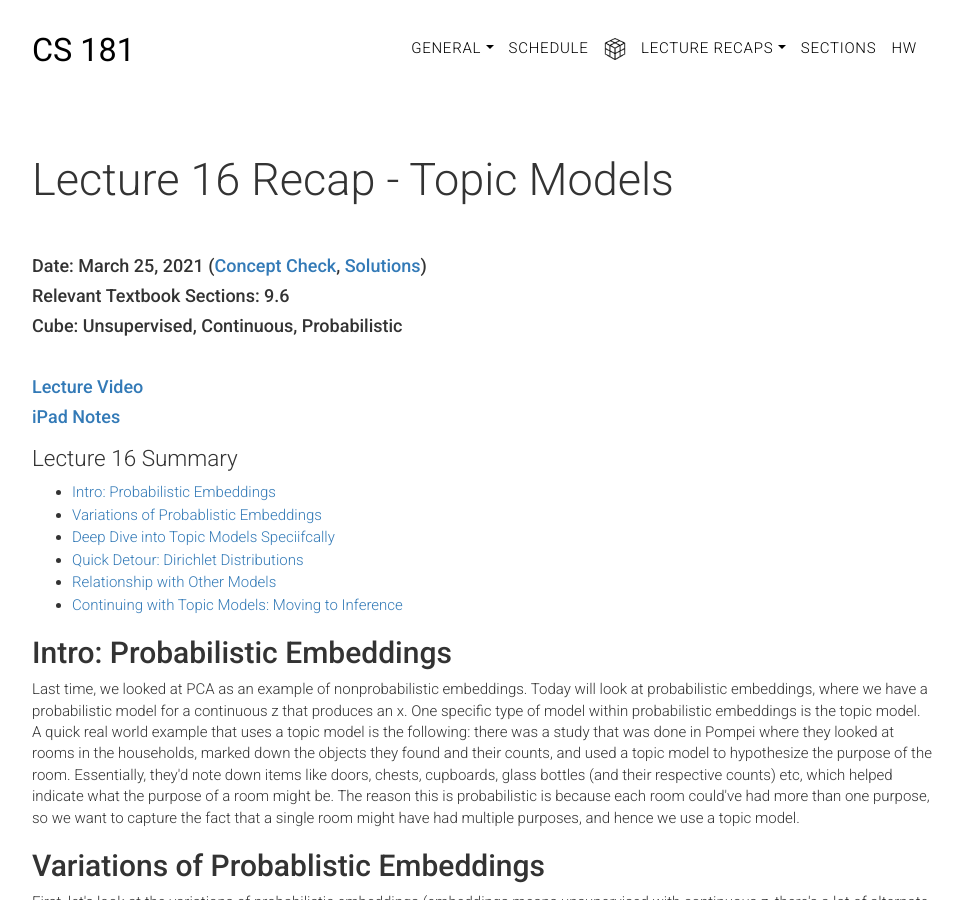
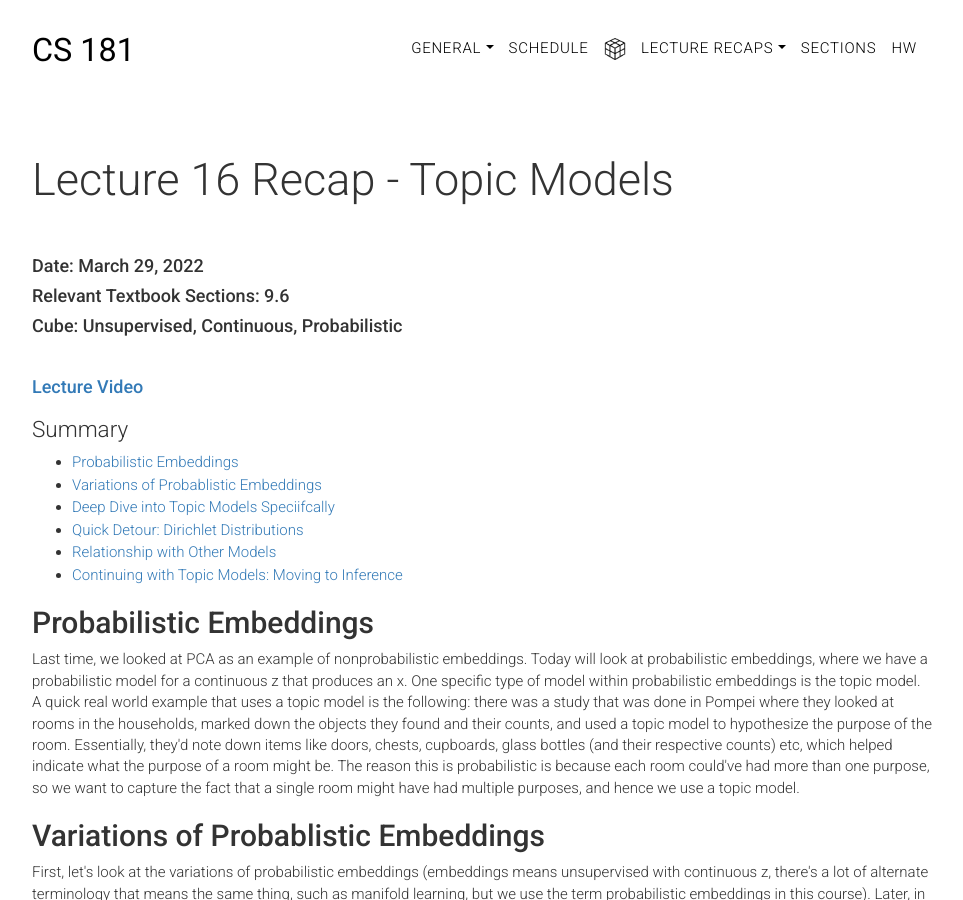
Before and after one commit to harvard-ml-courses/cs181-web, a Jekyll site: the page built from recaps/lec16.html, in a window 1280 px wide and 900 px high. Shown: the whole window, without its empty margins (158-1121 px from the left). Built offline with Jekyll 4.4.1, drawn with Linux system fonts in a browser that asks for light colours; formulas are drawn with MathJax 3.

Commit message:
lec16: release

```diff
--- a/_includes/header.html
+++ b/_includes/header.html
@@ -40,8 +40,8 @@
             <li><a class="dropdown-item" href="{{ site.baseurl }}/recaps/lec13">Lecture 13 (Clustering)</a></li>
             <li><a class="dropdown-item" href="{{ site.baseurl }}/recaps/lec14">Lecture 14 (Mixture Models)</a></li>
             <li><a class="dropdown-item" href="{{ site.baseurl }}/recaps/lec15">Lecture 15 (PCA)</a></li>
-            <!--<li><a class="dropdown-item" href="{{ site.baseurl }}/recaps/lec16">Lecture 16 (Topic Models)</a></li>
-            <li><a class="dropdown-item" href="{{ site.baseurl }}/recaps/lec17">Lecture 17 (Graphical Models)</a></li>
+            <li><a class="dropdown-item" href="{{ site.baseurl }}/recaps/lec16">Lecture 16 (Topic Models)</a></li>
+            <!--<li><a class="dropdown-item" href="{{ site.baseurl }}/recaps/lec17">Lecture 17 (Graphical Models)</a></li>
             <li><a class="dropdown-item" href="{{ site.baseurl }}/recaps/lec18">Lecture 18 (Inference in Bayes Nets)</a></li>
             <li><a class="dropdown-item" href="{{ site.baseurl }}/recaps/lec19">Lecture 19 (Hidden Markov Models)</a></li>
             <li><a class="dropdown-item" href="{{ site.baseurl }}/recaps/lec20">Lecture 20 (Markov Decision Processes)</a></li>
--- a/recaps/lec16.html
+++ b/recaps/lec16.html
@@ -8,18 +8,17 @@ weight: 0
 <section class="main-container text">
     <div class="main">
 
-      <h4>Date: March 25, 2021 (<a href="https://docs.google.com/forms/d/13ni0-OjbUyMxjxHDYbQ-dXfanSF7IzMj6FCiPyACHvc/edit" target="_blank">Concept Check</a>, <a href="{{ site.baseurl }}/ccsolutions" target="_blank">Solutions</a>)</h4>
+      <h4>Date: March 29, 2022</h4>
       <h4>Relevant Textbook Sections: 9.6</h4>
       <h4>Cube: Unsupervised, Continuous, Probabilistic</h4>
 
       <br>
-      <h4><a href="https://harvard.zoom.us/rec/play/-5glDtnLGZaVjwxrJRxxQp9u5ADaoCio_I-VUT0vFM-lsLASZufIgyvFFZWYitOdVrFmTU1sJSOJRCmK.qbPYcileQLA3dbET" target="_blank">Lecture Video</a></h4>
-      <h4><a href="files/lecture16_ipad.pdf" target="_blank">iPad Notes</a></h4>
+      <h4><a href="https://canvas.harvard.edu/courses/100256/external_tools/38806">Lecture Video</a></h4>
 
-      <h3>Lecture 16 Summary</h3>
+      <h3>Summary</h3>
 
       <ul>
-        <li><a href="#recap16_1">Intro: Probabilistic Embeddings</a></li>
+        <li><a href="#recap16_1">Probabilistic Embeddings</a></li>
         <li><a href="#recap16_2">Variations of Probablistic Embeddings</a></li>
         <li><a href="#recap16_3">Deep Dive into Topic Models Speciifcally</a></li>
         <li><a href="#recap16_4">Quick Detour: Dirichlet Distributions</a></li>
@@ -27,7 +26,7 @@ weight: 0
         <li><a href="#recap16_6">Continuing with Topic Models: Moving to Inference</a></li>
       </ul>
 
-      <h2 id="recap16_1">Intro: Probabilistic Embeddings</h2>
+      <h2 id="recap16_1">Probabilistic Embeddings</h2>
 
       Last time, we looked at PCA as an example of nonprobabilistic embeddings. Today will look at probabilistic embeddings, where we have a probabilistic model for a continuous z that produces an x. One specific type of model within probabilistic embeddings is the topic model. A quick real world example that uses a topic model is the following: there was a study that was done in Pompei where they looked at rooms in the households, marked down the objects they found and their counts, and used a topic model to hypothesize the purpose of the room. Essentially, they'd note down items like doors, chests, cupboards, glass bottles (and their respective counts) etc, which helped indicate what the purpose of a room might be. The reason this is probabilistic is because each room could've had more than one purpose, so we want to capture the fact that a single room might have had multiple purposes, and hence we use a topic model.
 
```
